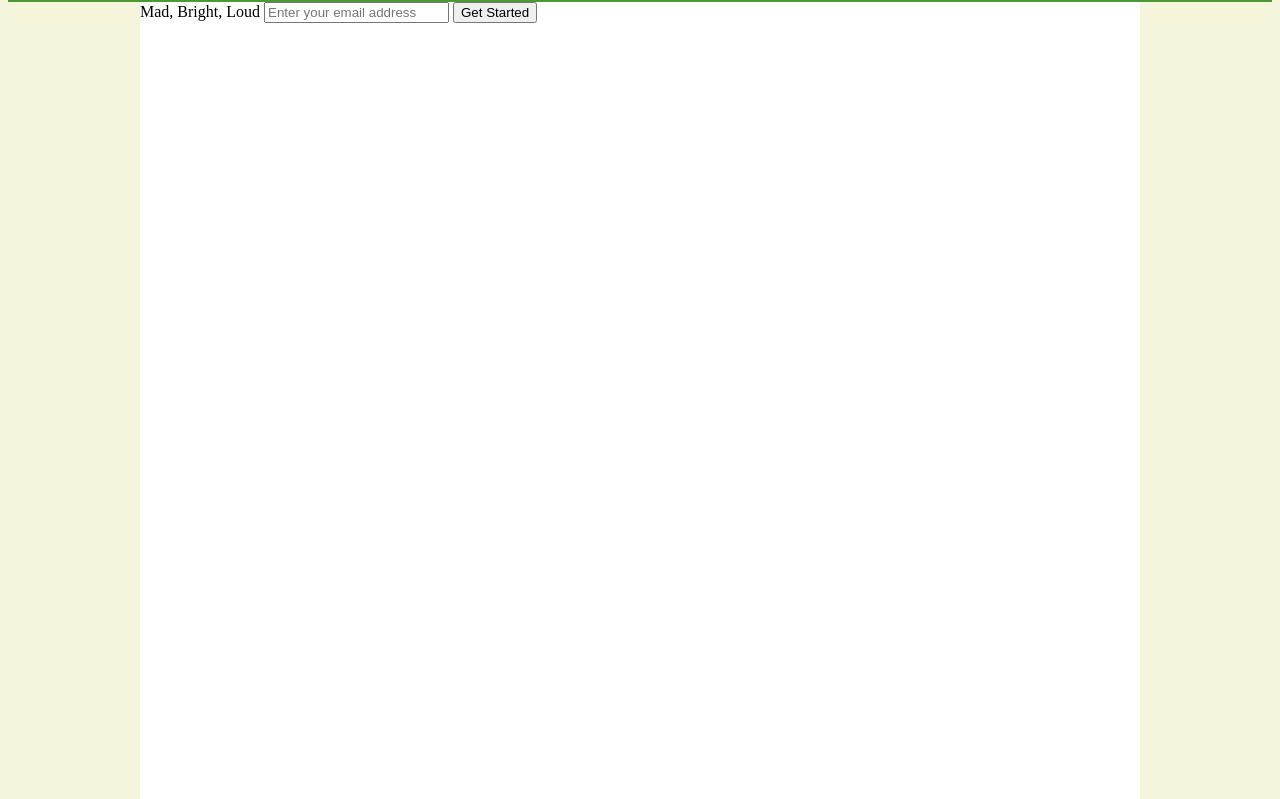
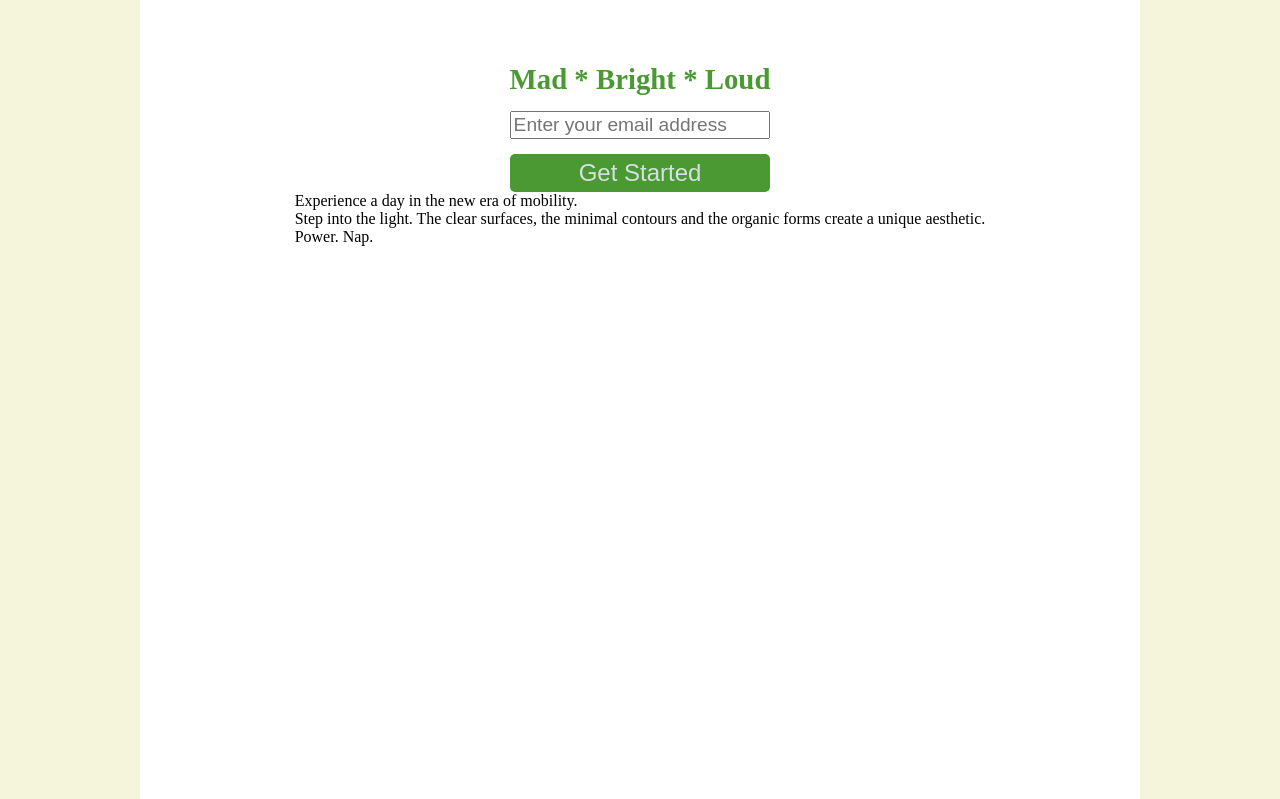
Before and after one commit to 4edorov/product-landing, a plain HTML site: page index.html in a window 1280 px wide. Shown: the part 73-872 px from the top of the page. Drawn offline with Linux system fonts and the light colour scheme.

Commit message:
finished #13

```diff
--- a/index.html
+++ b/index.html
@@ -23,11 +23,27 @@
     </header>
     <main id="main">
       <div class="main">
-        <form id="form">
-          <label for="sub-email">Mad, Bright, Loud</label>
-          <input id="sub-email" type="email" name="sub-email" required placeholder="Enter your email address">
-          <input type="submit" value="Get Started">
-        </form>
+        <div class="form">
+          <form id="form" action="https://www.freecodecamp.com/email-submit">
+            <label for="sub-email" class="email-label">Mad * Bright * Loud</label>
+            <input id="email" type="email" name="email" class="email-input" required placeholder="Enter your email address">
+            <input id="submit" type="submit" value="Get Started">
+          </form>
+        </div>
+        <div class="features">
+          <div class="feature">
+            <div class="feature-icon"></div>
+            <div class="feature-text">Experience a day in the new era of mobility.</div>
+          </div>
+          <div class="feature">
+            <div class="feature-icon"></div>
+            <div class="feature-text">Step into the light. The clear surfaces, the minimal contours and the organic forms create a unique aesthetic.</div>
+          </div>
+          <div class="feature">
+            <div class="feature-icon"></div>
+            <div class="feature-text">Power. Nap.</div>
+          </div>
+        </div>
       </div>
     </main>
   </body>
--- a/style.css
+++ b/style.css
@@ -1,5 +1,6 @@
 body {
   background-color: beige;
+  margin: 0;
 }
 
 #header {
@@ -7,6 +8,9 @@ body {
   justify-content: space-between;
   align-items: center;
   background-color: rgb(75, 153, 51);
+  position: fixed;
+  width: 100%;
+  z-index: 99;
 }
 
 .logo {
@@ -49,8 +53,45 @@ nav > a:visited {
 }
 
 .main {
+  display: flex;
+  flex-direction: column;
+  align-items: center;
   max-width: 1000px;
   background-color: white;
   margin: 0 auto;
   height: 1000px;
+  top: 68px;
+  position: relative;
 }
+
+.form {
+  margin-top: 68px;
+}
+
+#form {
+  display: flex;
+  flex-direction: column;
+}
+
+.email-label {
+  text-align: center;
+  font-weight: bold;
+  font-size: 1.8em;
+  color: rgb(75, 153, 51);
+  margin-bottom: 15px;
+}
+
+.email-input {
+  font-size: 1.2em;
+  margin-bottom: 15px;
+}
+
+input[type=submit] {
+  padding: 5px 15px;
+  background: rgb(75, 153, 51);
+  border: 0 none;
+  cursor: pointer;
+  border-radius: 5px;
+  font-size: 1.5em;
+  color: rgb(215, 224, 224);
+}
```
